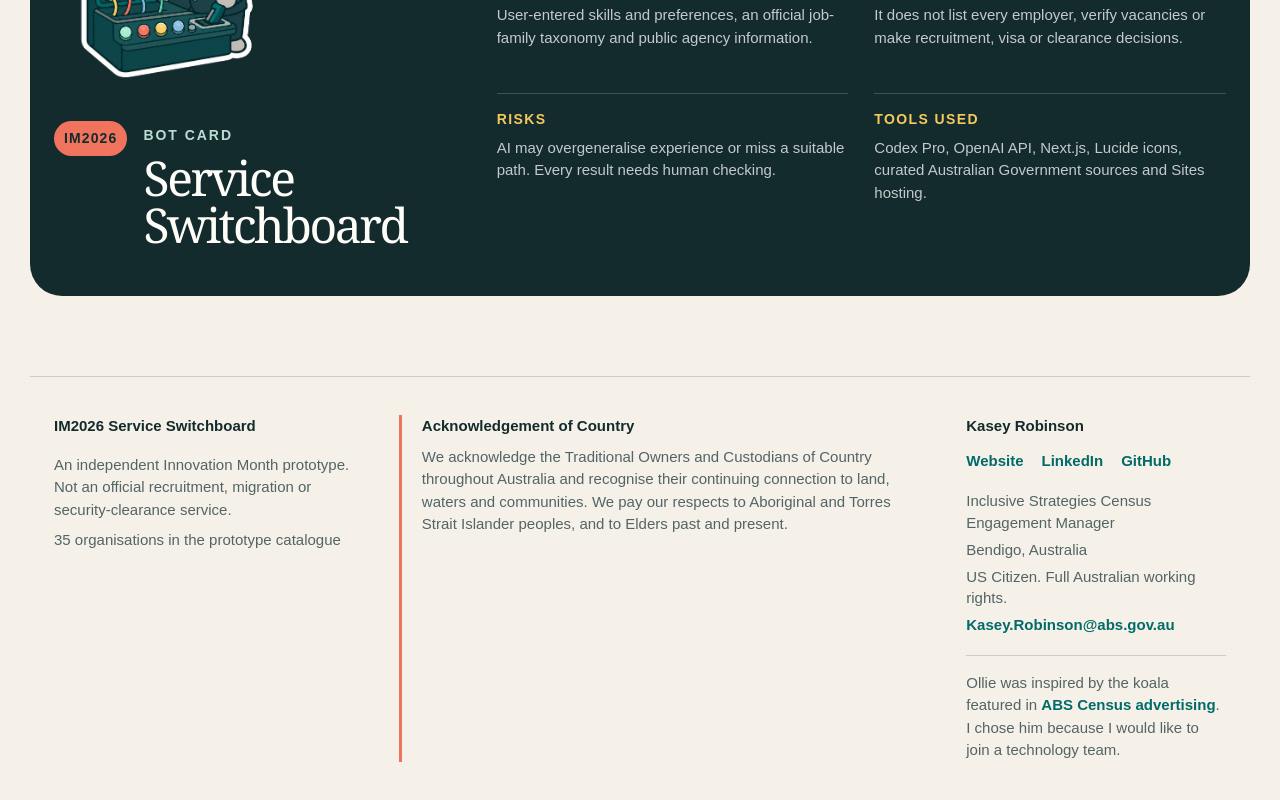
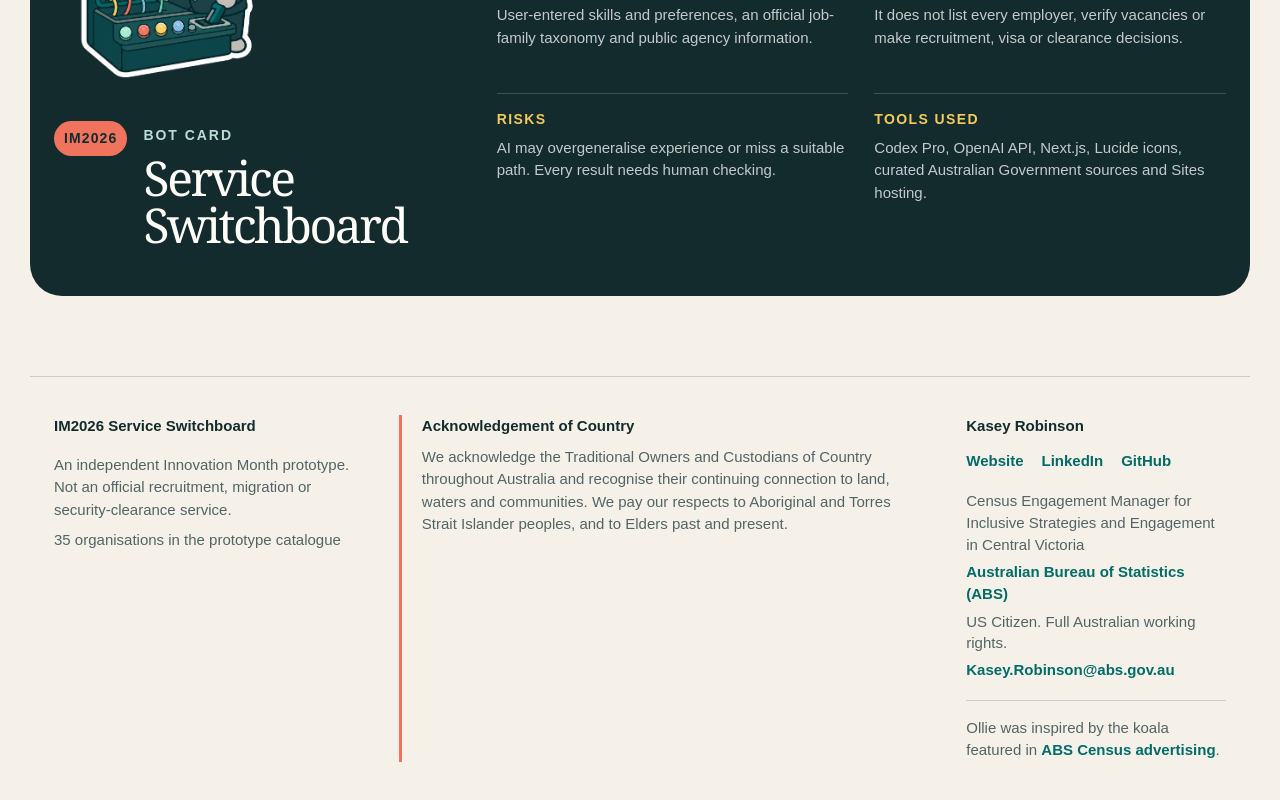
Before and after one commit to bitpixi2/ServiceSwitchboard, a Next.js app: page / in a window 1280 px wide. Shown: the part 3616-4416 px from the top of the page. Built offline with nearby package versions, Linux system fonts and the light colour scheme.

Commit message:
Update professional footer details

```diff
--- a/app/ServiceSwitchboard.tsx
+++ b/app/ServiceSwitchboard.tsx
@@ -748,8 +748,13 @@ export default function ServiceSwitchboard() {
             </a>
           </nav>
           <div className="footer-contact-details">
-            <span>Inclusive Strategies Census Engagement Manager</span>
-            <span>Bendigo, Australia</span>
+            <span>
+              Census Engagement Manager for Inclusive Strategies and Engagement in
+              Central Victoria
+            </span>
+            <a href="https://www.abs.gov.au/" target="_blank" rel="noreferrer">
+              Australian Bureau of Statistics (ABS)
+            </a>
             <span>US Citizen. Full Australian working rights.</span>
             <a href="mailto:Kasey.Robinson@abs.gov.au">Kasey.Robinson@abs.gov.au</a>
           </div>
@@ -762,7 +767,7 @@ export default function ServiceSwitchboard() {
             >
               ABS Census advertising
             </a>
-            . I chose him because I would like to join a technology team.
+            .
           </p>
         </div>
       </footer>
```
Also changed, not shown: 2 other files (tests, documents, lock files or other folders).
